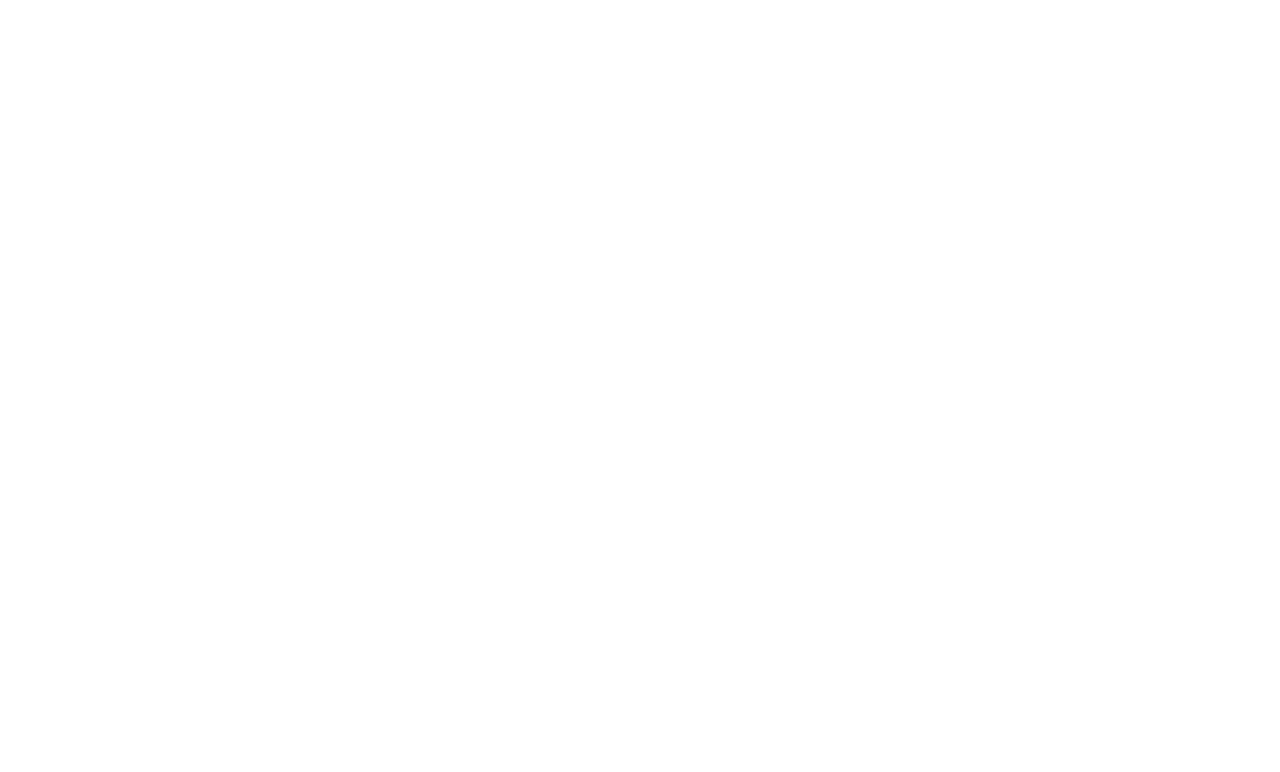
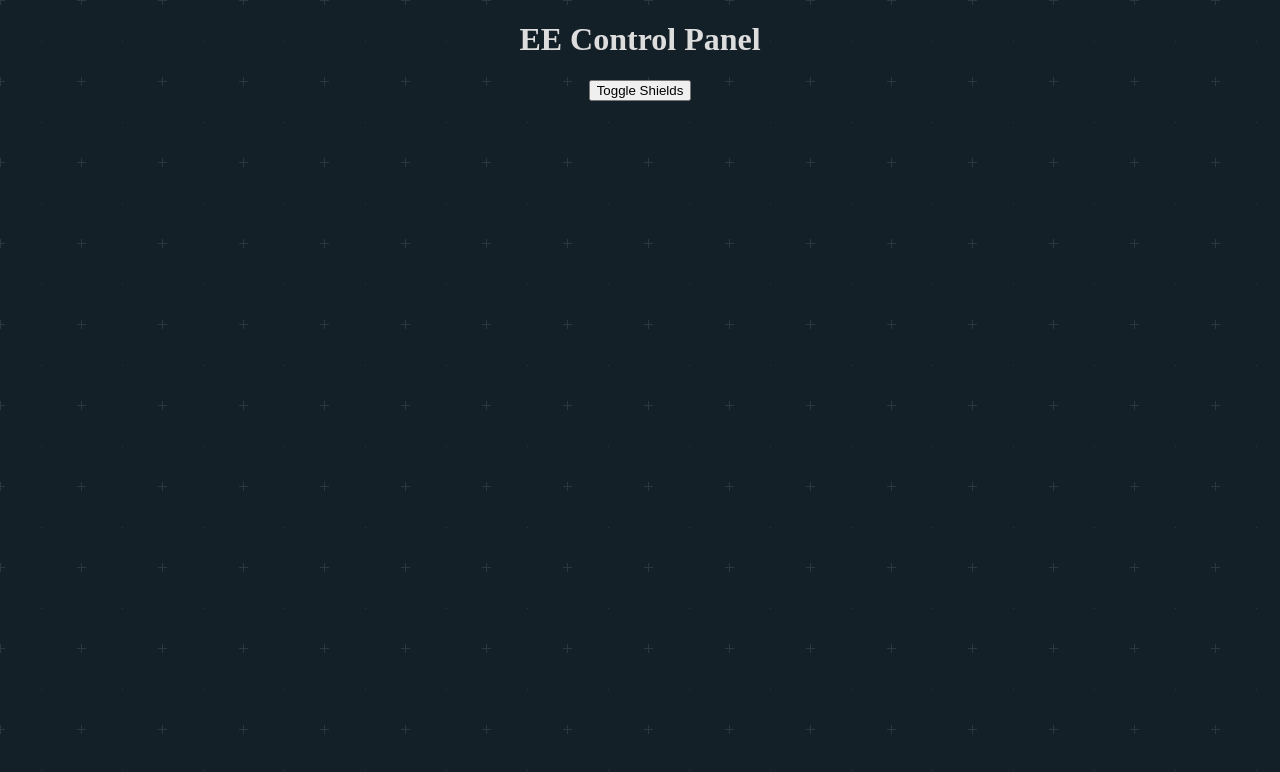
Before and after one commit to Technomancer113/SpaceSimScreens, a plain HTML site: page controls.html in a window 1280 px wide. Drawn offline with nearby package versions, Linux system fonts and the light colour scheme.

Commit message:
Update controls.html
add actual starting page layout and a test button

```diff
--- a/controls.html
+++ b/controls.html
@@ -1 +1,17 @@
-<!-- do something -->
+<!DOCTYPE html>
+<html lang="en">
+
+<head>
+<title>EE Control Panel</title>
+<link rel="stylesheet" href="styles.css">
+<meta name="viewport" content="width=device-width, initial-scale=1.0">
+<script src="https://code.jquery.com/jquery.min.js"></script>
+</head>
+
+<body>
+  <h1>EE Control Panel</h1>
+  <div id=control-panel-container>
+    <button id="shields-button">Toggle Shields</button>
+  </div>
+</body>
+</html>
```
